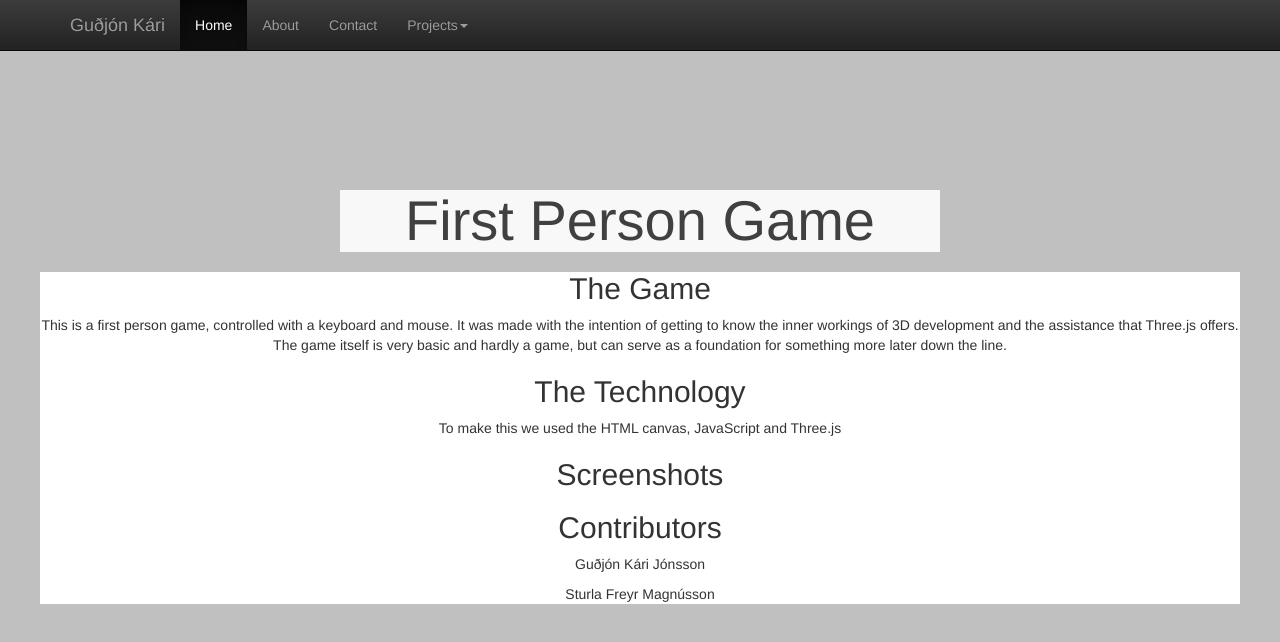
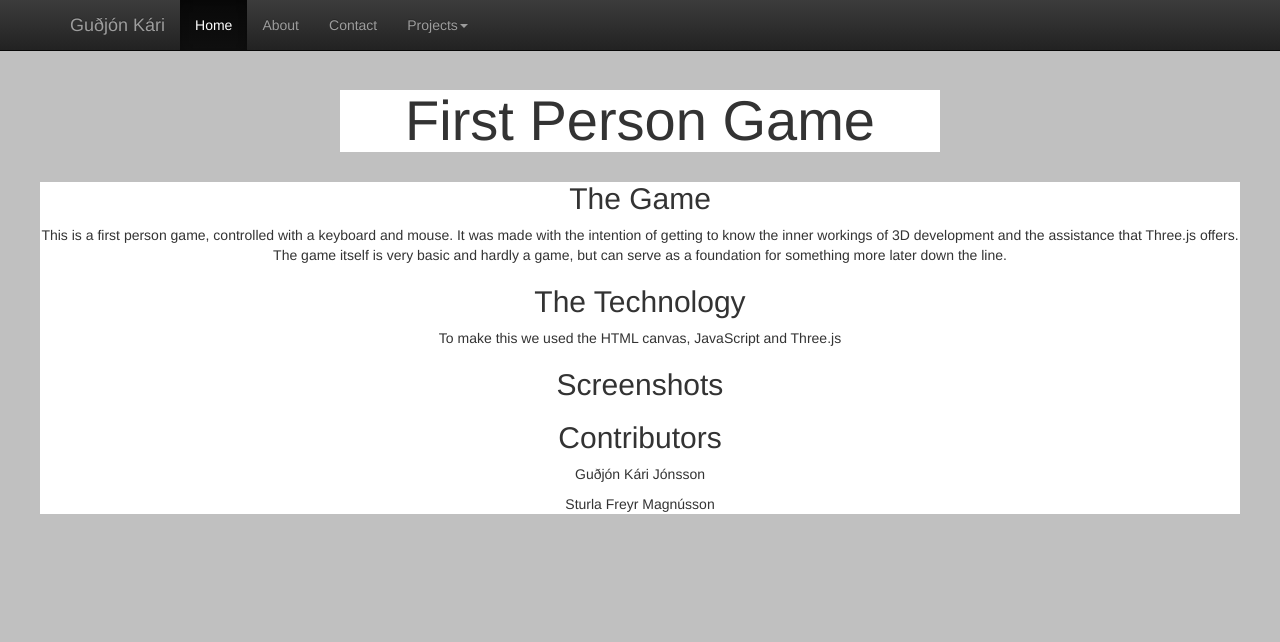
Before and after one commit to gudkjon/Exorcist, a plain HTML site: page index.html in a window 1280 px wide. Drawn offline with nearby package versions, Linux system fonts and the light colour scheme.

Commit message:
added headline and css for it

```diff
--- a/style.css
+++ b/style.css
@@ -34,12 +34,13 @@ main {
 h1 {
 	/*height: 15rem;
 	padding: 5rem;*/
-	margin-top: 10%;
+	/*margin-top: 2.5%;*/
+	margin-bottom: 2.5%;
 	margin-left: 25%;
 	margin-right: 25%;
 	/*position:absolute;*/
-	background-color: #fff;
-	opacity: 0.9;
+	background-color: #ffffff;
+	/*opacity: 0.9;*/
 	/*padding: 2rem;*/
 	text-align: center;
 	font-size: 4em;
```
